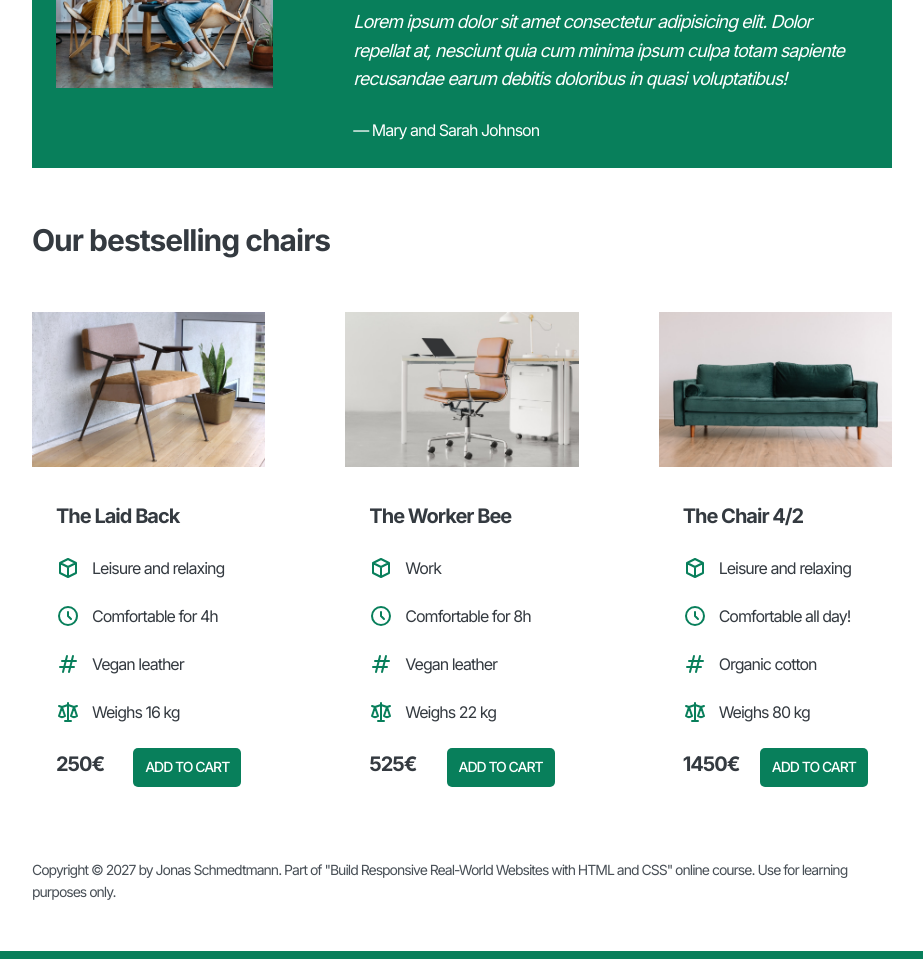
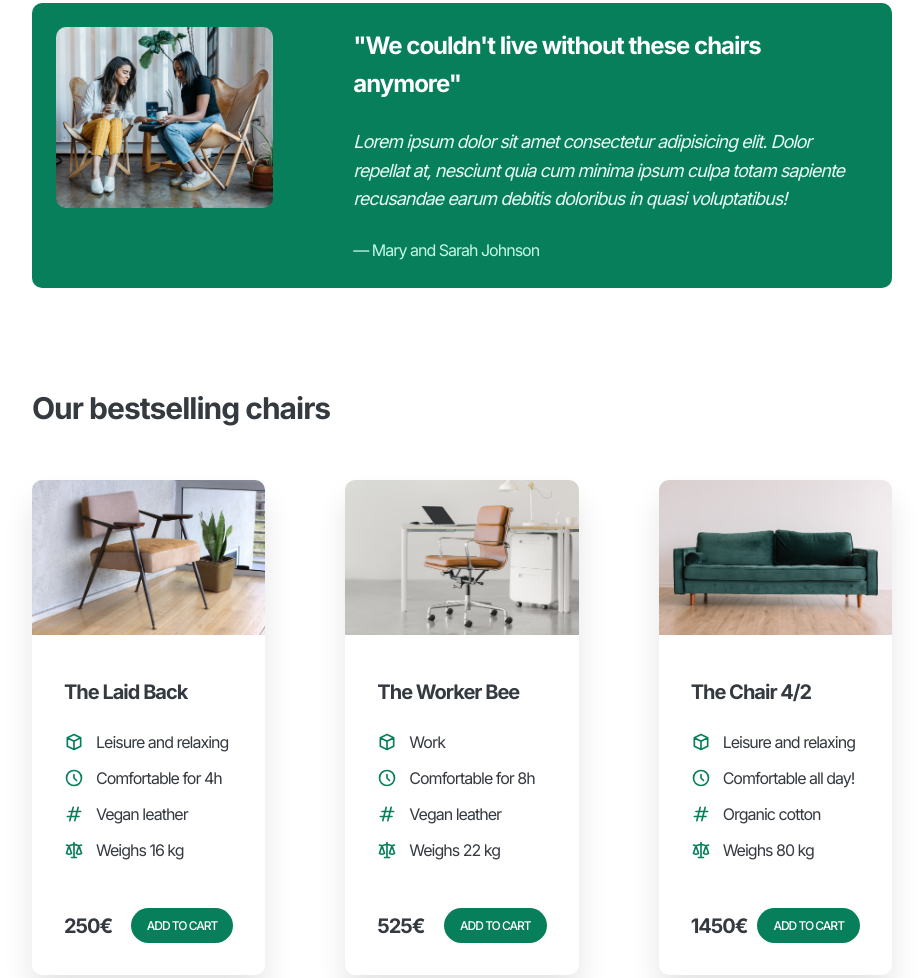
Before and after one commit to kazblacktopp/HTML-CSS-Project-3, a plain HTML site: page index.html in a window 1280 px wide. Shown: the part 967-1945 px from the top of the page, without its empty margins (178-1101 px from the left). Drawn offline with Linux system fonts and the light colour scheme.

Commit message:
Add styles to feature cards and spacing throughout page

```diff
--- a/style.css
+++ b/style.css
@@ -8,8 +8,11 @@ FONT SIZE SYSTEM (px)
 
 :root {
   --color-primary: #087f5b;
-  --color-primary-light: #099268;
+  --color-primary-hover: #099268;
+  --color-primary-medium: #c3fae8;
+  --color-primary-light: #e6fcf5;
   --color-grey: #343a40;
+  --color-grey-light: #495057;
 }
 
 * {
@@ -43,7 +46,7 @@ body {
 
 header,
 section {
-  margin-bottom: 4.8rem;
+  margin-bottom: 9.6rem;
 }
 
 h2 {
@@ -65,12 +68,12 @@ h2 {
   text-transform: uppercase;
   font-weight: 500;
   display: inline-block;
-  border-radius: 0.5rem;
+  border-radius: 100rem;
 }
 
 .btn:hover,
 .btn:active {
-  background-color: var(--color-primary-light);
+  background-color: var(--color-primary-hover);
 }
 
 .btn--big {
@@ -78,8 +81,8 @@ h2 {
 }
 
 .btn--small {
-  font-size: 1.4rem;
-  padding: 0.8rem 1.2rem;
+  font-size: 1.2rem;
+  padding: 0.8rem 1.6rem;
 }
 
 /* ------------------------ */
@@ -91,7 +94,7 @@ header {
   display: grid;
   grid-template-columns: repeat(2, 1fr);
   column-gap: 8rem;
-  margin-top: 4.8rem;
+  margin-top: 6.4rem;
 }
 
 .header-text-box {
@@ -99,7 +102,7 @@ header {
 }
 
 h1 {
-  margin-bottom: 2.4rem;
+  margin-bottom: 3.2rem;
   font-size: 4.4rem;
   line-height: 1.1;
 }
@@ -110,13 +113,14 @@ h1 {
 
 img {
   width: 100%;
+  border-radius: 1rem;
 }
 
 /* FEATURES */
 .features-icon {
   stroke: var(--color-primary);
   width: 3.2rem;
-  margin-bottom: 1.6rem;
+  margin-bottom: 2.4rem;
 }
 
 .features-title {
@@ -124,14 +128,12 @@ img {
   font-size: 2rem;
 }
 
-.features-text {
-}
-
 /* TESTIMONIAL */
 .testimonial-section {
   background-color: var(--color-primary);
   color: #fff;
   padding: 2.4rem;
+  border-radius: 1rem;
 }
 
 .testimonial-box {
@@ -147,18 +149,27 @@ img {
 .testimonial-text {
   font-style: italic;
   margin-bottom: 2.4rem;
+  color: var(--color-primary-light);
 }
 
 .testimonial-author {
   font-size: 1.6rem;
+  color: var(--color-primary-medium);
 }
 
 .chair {
+  box-shadow: 0 2rem 3rem rgba(0, 0, 0, 0.1);
+  border-radius: 1rem;
+}
+
+.chair img {
+  border-bottom-left-radius: 0;
+  border-bottom-right-radius: 0;
 }
 
 /* CHAIRS */
 .chair-box {
-  padding: 2.4rem;
+  padding: 3.2rem;
 }
 
 h3 {
@@ -168,14 +179,14 @@ h3 {
 
 .chair-details {
   list-style: none;
-  margin-bottom: 2.4rem;
+  margin-bottom: 4.8rem;
 }
 
 .chair-details li {
   display: flex;
   align-items: center;
   gap: 1.2rem;
-  margin-bottom: 2.4rem;
+  margin-bottom: 1.6rem;
   font-size: 1.6rem;
   line-height: 1.2;
 }
@@ -186,17 +197,18 @@ h3 {
 
 .chair-icon {
   stroke: var(--color-primary);
-  width: 2.4rem;
+  width: 2rem;
 }
 
 .chair-price {
   display: flex;
   justify-content: space-between;
+  align-items: center;
   font-size: 2rem;
 }
 
 footer {
   margin-bottom: 4.8rem;
   font-size: 1.4rem;
-  color: #495057;
+  color: var(--color-grey-light);
 }
```
